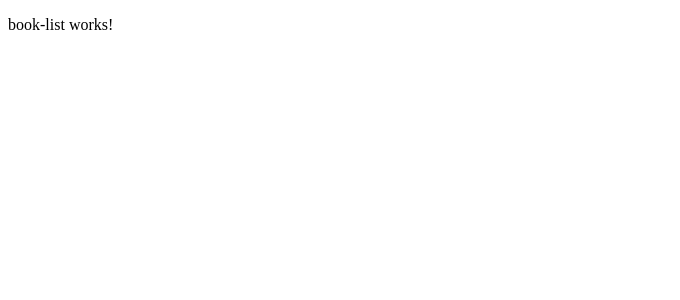
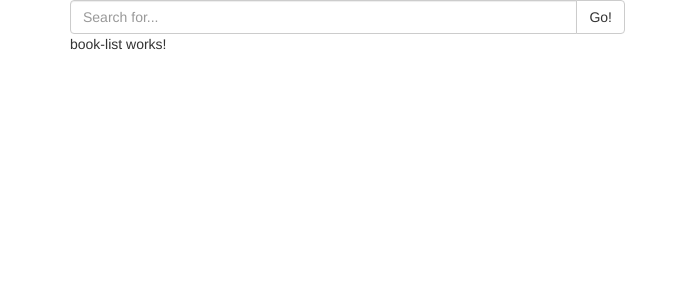
Before and after one commit to williamsjs/book-worm-website, an Angular app: page / in a window 1280 px wide. Shown: the top 300 px of the page, without its empty margins (0-680 px from the left). Built offline with nearby package versions, Linux system fonts and the light colour scheme; no server answers.

Commit message:
add boostrap styling to search book

```diff
--- a/src/app/app.component.html
+++ b/src/app/app.component.html
@@ -1 +1,4 @@
-<app-book-list></app-book-list>
+<div class="container">
+  <app-book-search-input></app-book-search-input>
+  <app-book-list></app-book-list>
+</div>
--- a/src/app/books/book-search-input/book-search-input.component.html
+++ b/src/app/books/book-search-input/book-search-input.component.html
@@ -1,3 +1,10 @@
-<p>
-  book-search-input works!
-</p>
+<div class="row">
+  <div class="col-lg-6">
+    <div class="input-group">
+      <input type="text" class="form-control" placeholder="Search for...">
+      <span class="input-group-btn">
+        <button class="btn btn-default" type="button">Go!</button>
+      </span>
+    </div>
+  </div>
+</div>
```
Also changed, not shown: .angular-cli.json.
